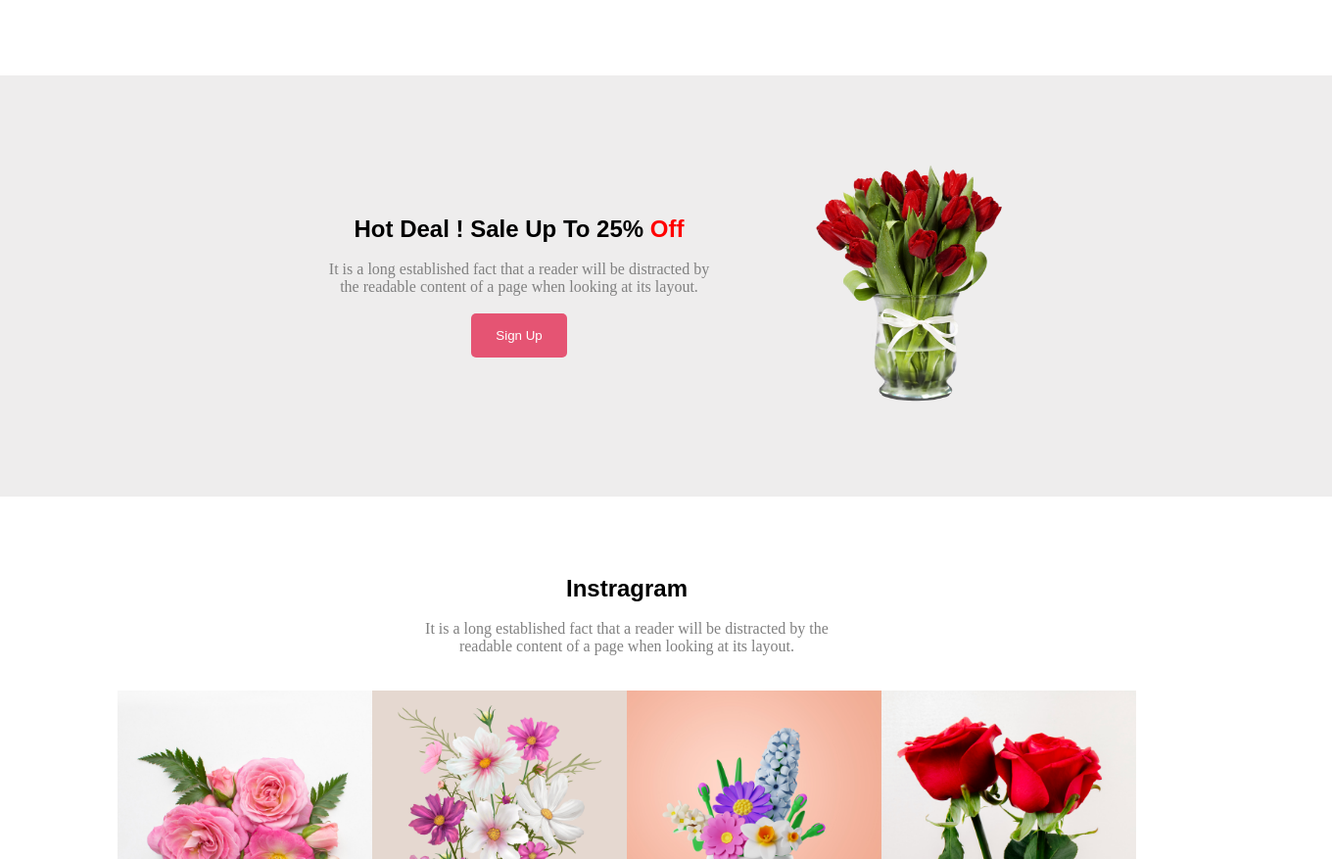
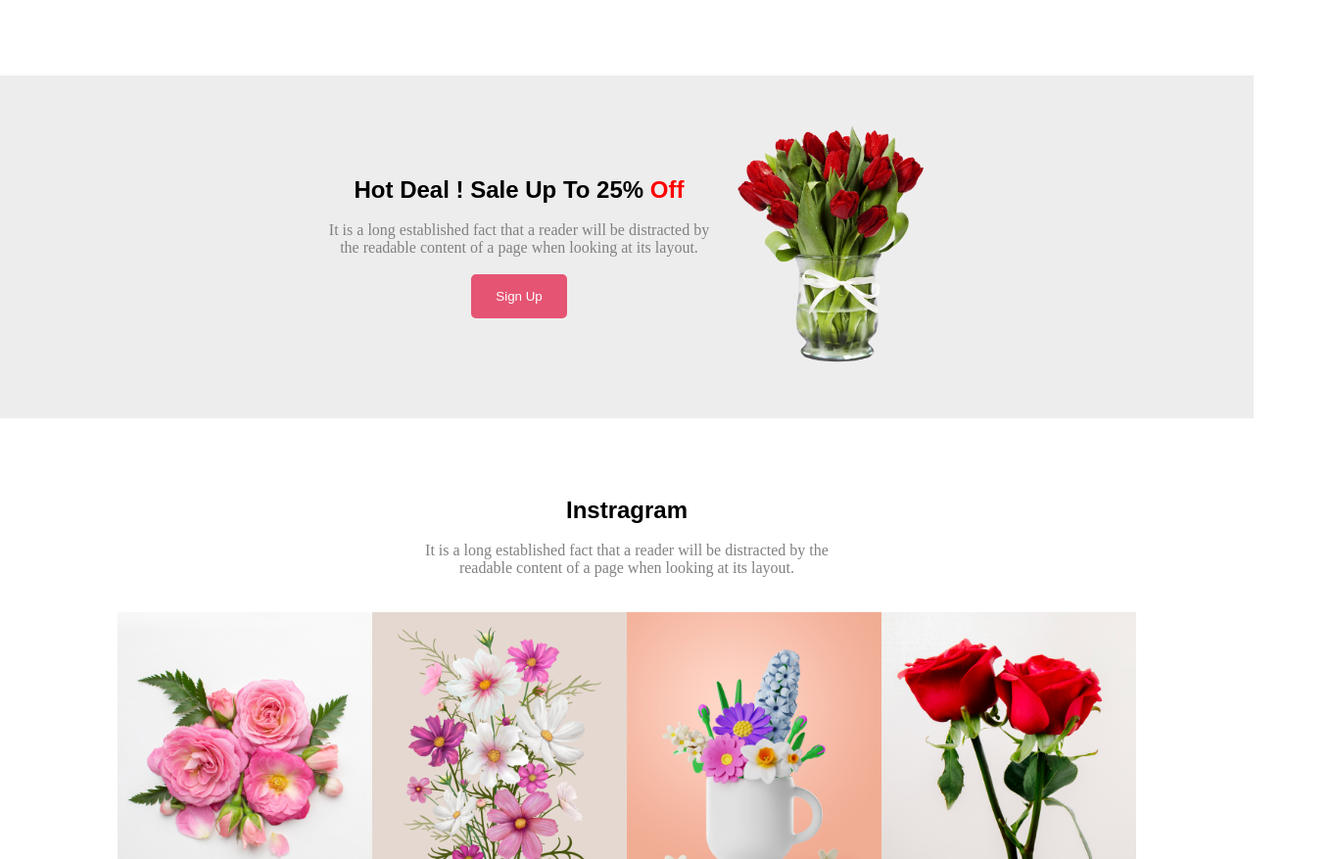
Before and after one commit to Zillur2023/assignment-1, a plain HTML site: page index.html in a window 1280 px wide. Shown: the part 2083-2960 px from the top of the page at 98% size, 1360 px wide, since content can reach past the window. Drawn offline with Linux system fonts and the light colour scheme.

Commit message:
added the solution

```diff
--- a/style.css
+++ b/style.css
@@ -41,7 +41,7 @@
     font-family: Arial, Helvetica, sans-serif;
 }
 .banner-description {
-    padding: 20px 0px;
+    padding: 20px 0;
 }
 .banner-photo {
     width: 500px;
@@ -135,12 +135,12 @@
 /* Hot Deal container style */
 .flowertop-container {
     background-color:  #eeeded ;
-    width: 100%;
+    width: 100vw;
     height: 350px;
-    padding: 40px;
+    padding: 0px;
     display: flex;
     justify-content: center;
-    gap: 100px;
+    gap: 20px;
     align-items: center;
     margin-bottom: 80px;
 }
@@ -200,7 +200,7 @@
 }
 /* Footer-container style */
 .footer-container {
-    width: 100%;
+    width: 100vw;
     height: 300px;
     background-color: black;
     color: white;
```
